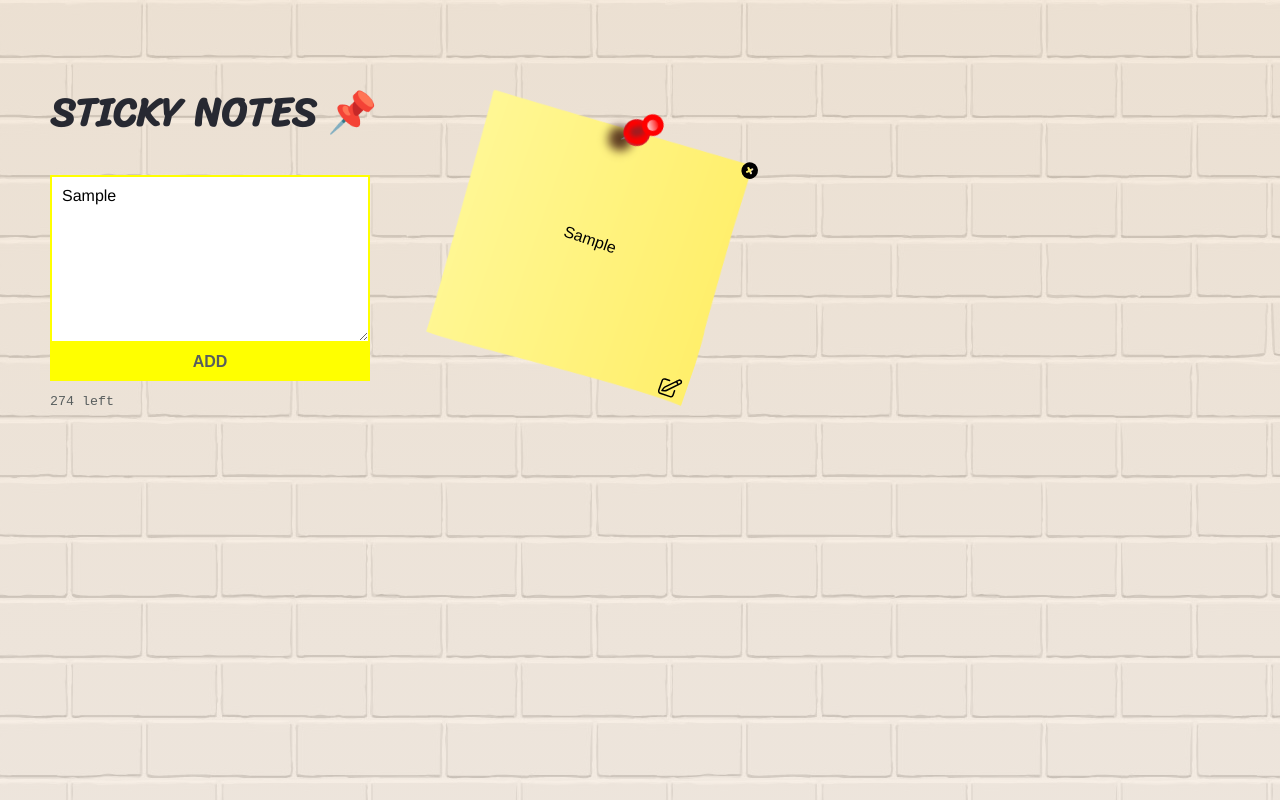
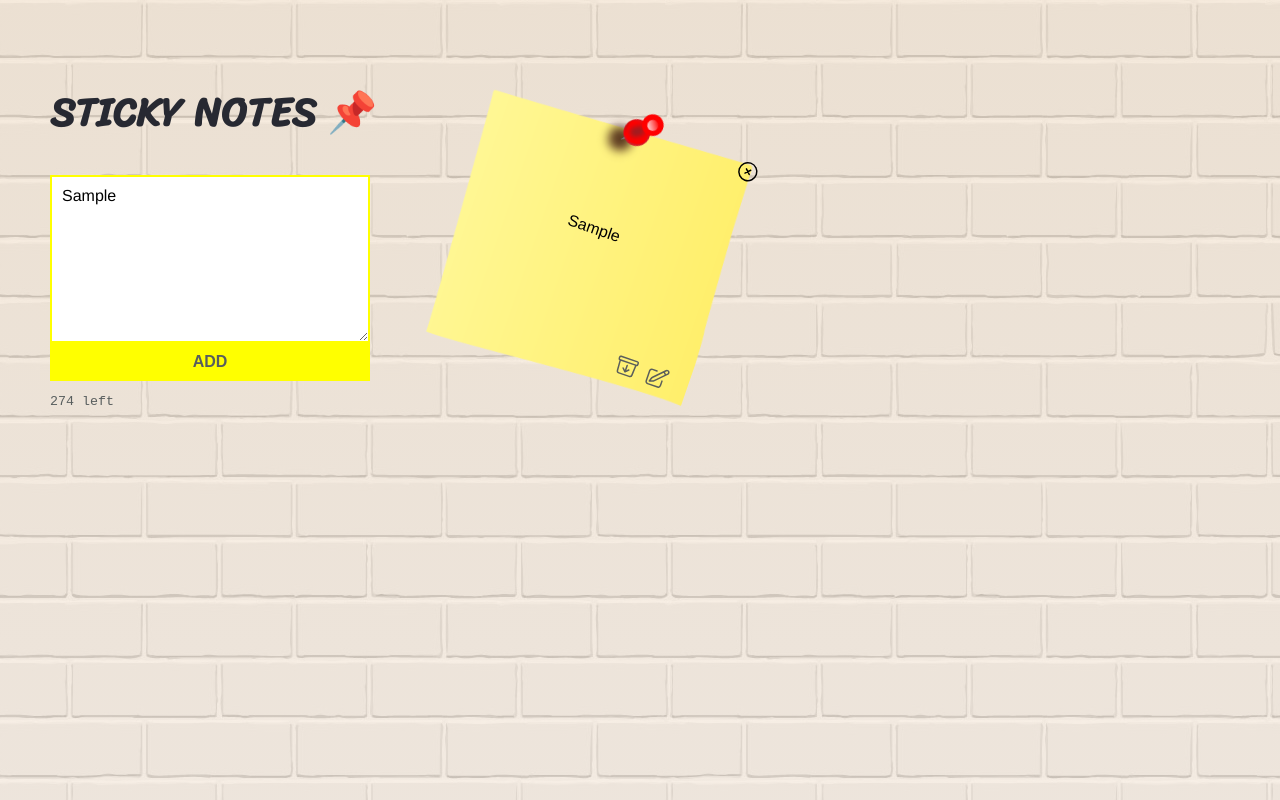
Before and after one commit to NotYourTypicalDeveloper/virtual-postit, a React (Vite) app: page / in a window 1280 px wide. Both pictures are taken after typing "Sample" into the empty fields and a click on the button "ADD". Built offline with nearby package versions, Linux system fonts and the light colour scheme.

Commit message:
Added tooltips, added archive button

```diff
--- a/package.json
+++ b/package.json
@@ -14,6 +14,7 @@
     "lucide-react": "^0.469.0",
     "react": "^18.3.1",
     "react-dom": "^18.3.1",
+    "react-tooltip": "^5.28.0",
     "sass": "^1.83.0",
     "uuid": "^11.0.3"
   },
--- a/src/App.jsx
+++ b/src/App.jsx
@@ -20,6 +20,7 @@ function App() {
       id: uuid(),
       text: noteInput,
       rotate: Math.floor(Math.random() * 20),
+      archived: false,
     };
 
     dispatch({ type: "ADD_NOTE", payload: newNote });
--- a/src/App.scss
+++ b/src/App.scss
@@ -84,7 +84,7 @@ h1 {
   padding: 20px;
 
   .note-text-ctnr {
-    height: 100%;
+    height: 90%;
     width: 100%;
     display: grid;
     place-items: center;
@@ -143,28 +143,27 @@ h1 {
     }
   }
 
-  .control-btns-wrapper {
-    position: absolute;
-    right: 15px;
-  }
   .close-btn {
     right: 1px;
     position: absolute;
-    width: 1.3rem;
+    width: 1.5rem;
     top: 12px;
-    height: 1.3rem;
+    height: 1.5rem;
     transition: transform 0.3s ease;
   }
+  // container for archive and edit buttons
+  .bottom-btns-ctnr {
+    display: flex;
+    float: inline-end;
+    color: #5b5f5b;
 
-  .edit-btn {
-    width: 1.5rem;
-    height: 1.5rem;
-    position: absolute;
-    bottom: 15px;
-    right: 5px;
-    transition: transform 0.3s ease;
+    .edit-btn {
+      width: 1.5rem;
+      height: 1.5rem;
+      transition: transform 0.3s ease;
+      margin-left: 0.5rem;
+    }
   }
-
   .edit-btn:hover,
   .close-btn:hover {
     transform: scale(1.4);
--- /dev/null
+++ b/src/components/ArchiveIcon.jsx
@@ -0,0 +1,17 @@
+const ArchiveIcon = (props) => (
+  <svg
+    xmlns="http://www.w3.org/2000/svg"
+    fill="none"
+    viewBox="0 0 24 24"
+    strokeWidth={1.5}
+    stroke="currentColor"
+    {...props}
+  >
+    <path
+      strokeLinecap="round"
+      strokeLinejoin="round"
+      d="m20.25 7.5-.625 10.632a2.25 2.25 0 0 1-2.247 2.118H6.622a2.25 2.25 0 0 1-2.247-2.118L3.75 7.5m8.25 3v6.75m0 0-3-3m3 3 3-3M3.375 7.5h17.25c.621 0 1.125-.504 1.125-1.125v-1.5c0-.621-.504-1.125-1.125-1.125H3.375c-.621 0-1.125.504-1.125 1.125v1.5c0 .621.504 1.125 1.125 1.125Z"
+    />
+  </svg>
+);
+export default ArchiveIcon;
--- /dev/null
+++ b/src/components/CloseIcon.jsx
@@ -0,0 +1,20 @@
+const CloseIcon = (props) => {
+  return (
+    <svg
+      xmlns="http://www.w3.org/2000/svg"
+      fill="none"
+      viewBox="0 0 24 24"
+      strokeWidth={1.5}
+      stroke="currentColor"
+      {...props}
+    >
+      <path
+        strokeLinecap="round"
+        strokeLinejoin="round"
+        d="m9.75 9.75 4.5 4.5m0-4.5-4.5 4.5M21 12a9 9 0 1 1-18 0 9 9 0 0 1 18 0Z"
+      />
+    </svg>
+  );
+};
+
+export default CloseIcon;
--- /dev/null
+++ b/src/components/EditIcon.jsx
@@ -0,0 +1,16 @@
+const EditIcon = (props) => (
+  <svg
+    xmlns="http://www.w3.org/2000/svg"
+    fill="none"
+    viewBox="0 0 24 24"
+    strokeWidth="1.5"
+    stroke="currentColor"
+  >
+    <path
+      strokeLinecap="round"
+      strokeLinejoin="round"
+      d="m16.862 4.487 1.687-1.688a1.875 1.875 0 1 1 2.652 2.652L10.582 16.07a4.5 4.5 0 0 1-1.897 1.13L6 18l.8-2.685a4.5 4.5 0 0 1 1.13-1.897l8.932-8.931Zm0 0L19.5 7.125M18 14v4.75A2.25 2.25 0 0 1 15.75 21H5.25A2.25 2.25 0 0 1 3 18.75V8.25A2.25 2.25 0 0 1 5.25 6H10"
+    />
+  </svg>
+);
+export default EditIcon;
--- /dev/null
+++ b/src/components/IconOnlyButton.jsx
@@ -0,0 +1,29 @@
+import { Tooltip as ReactTooltip } from "react-tooltip";
+const IconOnlyButton = ({
+  tooltipText,
+  tooltipID,
+  onClickFn,
+  className,
+  icon,
+  tooltipPosition,
+}) => {
+  return (
+    <div>
+      <div
+        onClick={onClickFn}
+        className={className}
+        data-tooltip-id={tooltipID}
+        data-tooltip-variant="light"
+      >
+        {icon}
+      </div>
+      <ReactTooltip
+        id={tooltipID}
+        content={tooltipText}
+        place={tooltipPosition}
+      />
+    </div>
+  );
+};
+
+export default IconOnlyButton;
--- a/src/components/Postit.jsx
+++ b/src/components/Postit.jsx
@@ -1,4 +1,9 @@
 import { useState } from "react";
+import Tooltip from "./Tooltip.jsx";
+import IconOnlyButton from "./IconOnlyButton.jsx";
+import CloseIcon from "./CloseIcon.jsx";
+import EditIcon from "./EditIcon.jsx";
+import ArchiveIcon from "./ArchiveIcon.jsx";
 
 const Postit = ({ note, dropNoteFn, dispatch }) => {
   const [isEditing, setIsEditing] = useState(false);
@@ -19,6 +24,10 @@ const Postit = ({ note, dropNoteFn, dispatch }) => {
   const handleKeyDown = (e) => {
     if (e.key === "Enter") handleSave();
   };
+
+  const onArchiveClick = () => {
+    console.log("archive button clicked");
+  };
   return (
     <div
       className="note"
@@ -26,22 +35,14 @@ const Postit = ({ note, dropNoteFn, dispatch }) => {
       draggable="true"
       onDragEnd={dropNoteFn}
     >
-      <div
-        onClick={() => dispatch({ type: "DELETE_NOTE", payload: note })}
+      <IconOnlyButton
+        tooltipText="Delete note"
+        onClickFn={() => dispatch({ type: "DELETE_NOTE", payload: note })}
+        icon={<CloseIcon />}
         className="close-btn"
-      >
-        <svg
-          xmlns="http://www.w3.org/2000/svg"
-          viewBox="0 0 20 20"
-          fill="currentColor"
-        >
-          <path
-            fillRule="evenodd"
-            d="M10 18a8 8 0 100-16 8 8 0 000 16zM8.707 7.293a1 1 0 00-1.414 1.414L8.586 10l-1.293 1.293a1 1 0 101.414 1.414L10 11.414l1.293 1.293a1 1 0 001.414-1.414L11.414 10l1.293-1.293a1 1 0 00-1.414-1.414L10 8.586 8.707 7.293z"
-            clipRule="evenodd"
-          />
-        </svg>
-      </div>
+        tooltipID="delete"
+        tooltipPosition="top"
+      />
 
       {isEditing ? (
         <div className="edit-note-wrapper">
@@ -89,25 +90,25 @@ const Postit = ({ note, dropNoteFn, dispatch }) => {
           </button>
         </div>
       ) : (
-        <div className="note-text-ctnr">
-          <span>{currText}</span>
-        </div>
+        <div className="note-text-ctnr">{currText}</div>
       )}
-
-      <div className="edit-btn" onClick={onEditClick}>
-        <svg
-          xmlns="http://www.w3.org/2000/svg"
-          fill="none"
-          viewBox="0 0 24 24"
-          strokeWidth="1.5"
-          stroke="currentColor"
-        >
-          <path
-            strokeLinecap="round"
-            strokeLinejoin="round"
-            d="m16.862 4.487 1.687-1.688a1.875 1.875 0 1 1 2.652 2.652L10.582 16.07a4.5 4.5 0 0 1-1.897 1.13L6 18l.8-2.685a4.5 4.5 0 0 1 1.13-1.897l8.932-8.931Zm0 0L19.5 7.125M18 14v4.75A2.25 2.25 0 0 1 15.75 21H5.25A2.25 2.25 0 0 1 3 18.75V8.25A2.25 2.25 0 0 1 5.25 6H10"
-          />
-        </svg>
+      <div className="bottom-btns-ctnr">
+        <IconOnlyButton
+          tooltipText="Archive note"
+          onClickFn={onArchiveClick}
+          className="edit-btn"
+          icon={<ArchiveIcon />}
+          tooltipID="archive"
+          tooltipPosition="bottom"
+        />
+        <IconOnlyButton
+          tooltipText="Edit note"
+          onClickFn={onEditClick}
+          className="edit-btn"
+          icon={<EditIcon />}
+          tooltipID="edit"
+          tooltipPosition="bottom"
+        />
       </div>
     </div>
   );
--- a/src/utils/Reducer.js
+++ b/src/utils/Reducer.js
@@ -26,5 +26,9 @@ export const notesReducer = (prevState, action) => {
       );
       return newState;
     }
+
+    // case "ARCHIVE_NOTE": {
+
+    // }
   }
 };
```
Also changed, not shown: 1 other file (tests, documents, lock files or other folders).
